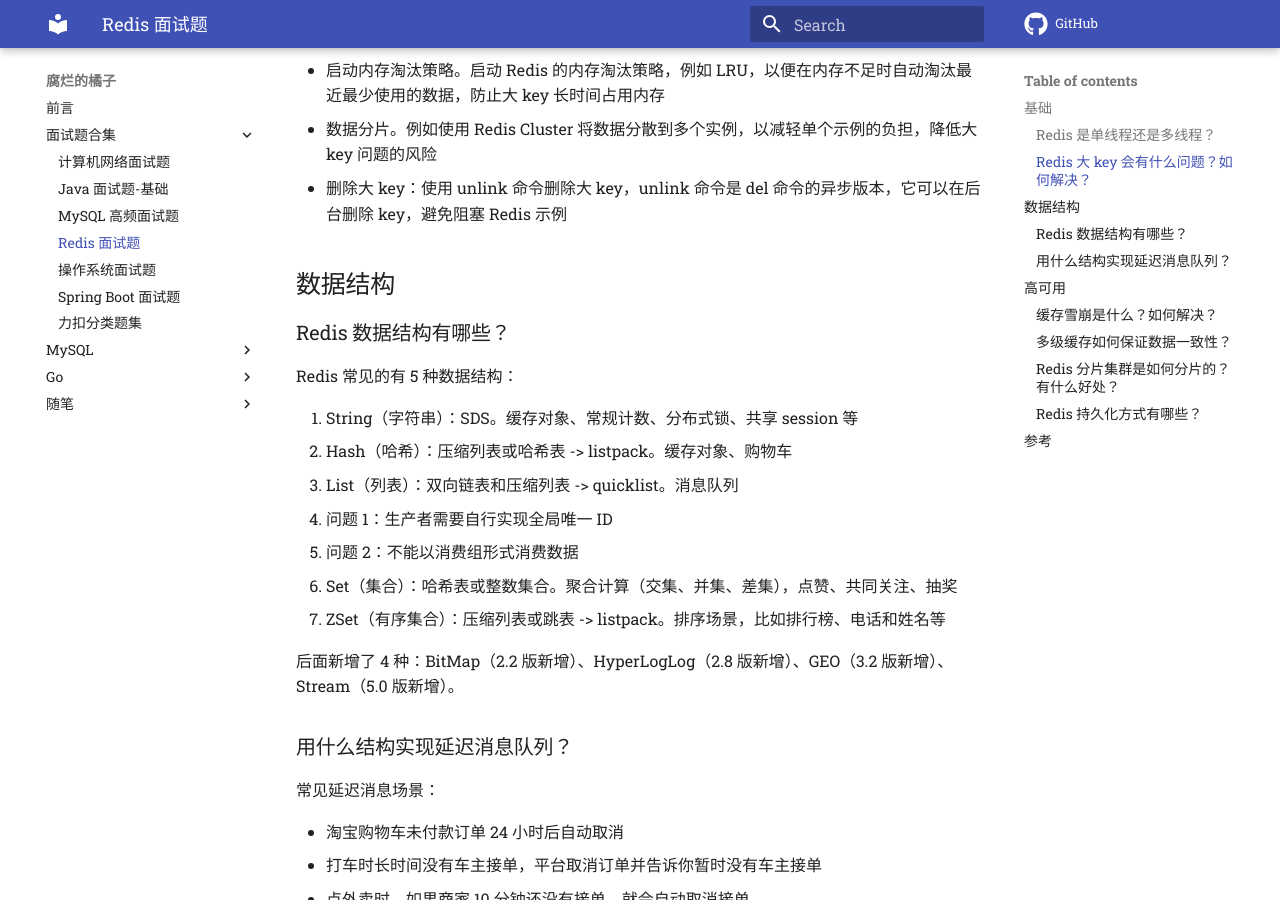
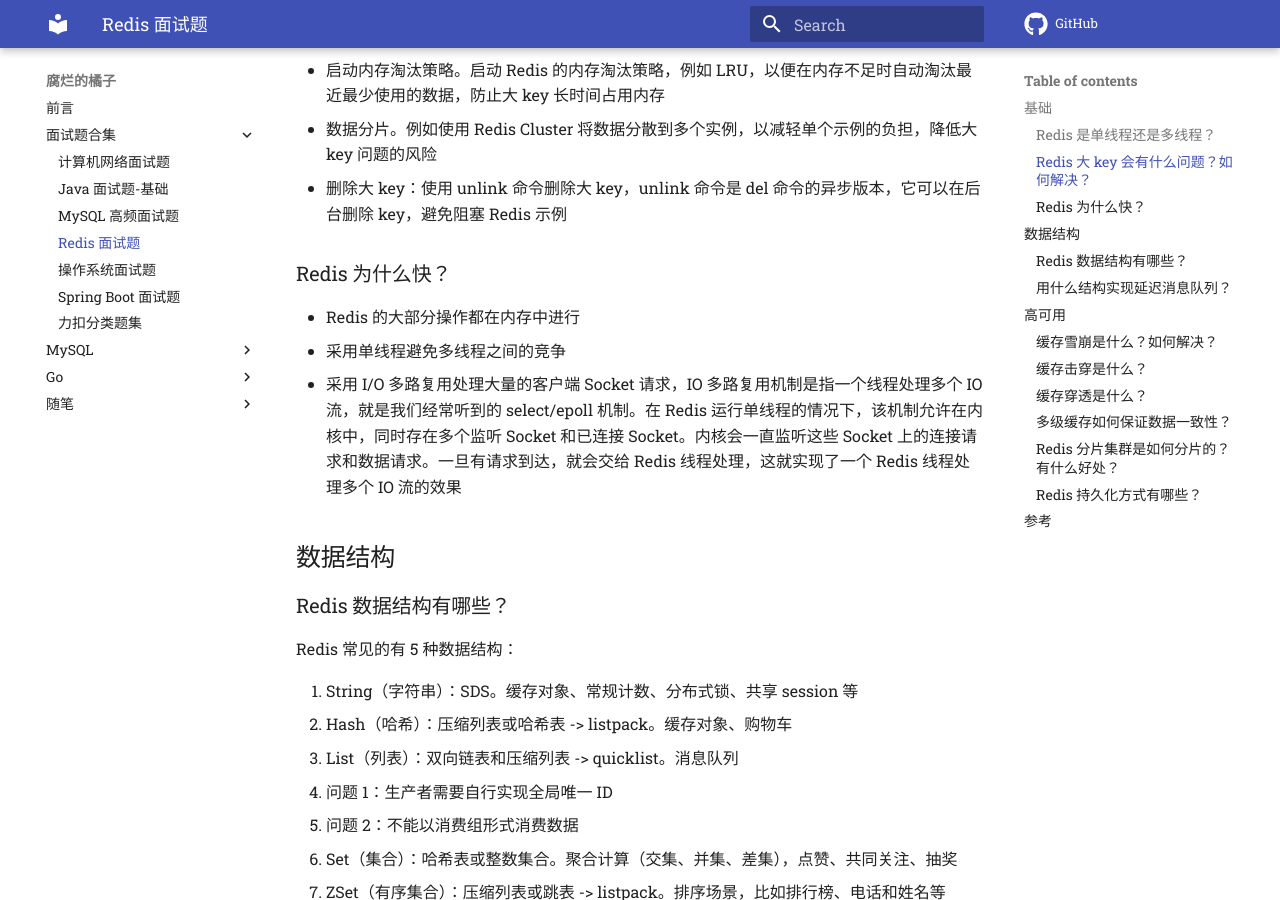
Before and after one commit to z1ming/cs-Hydra, an MkDocs documentation site: the page built from docs/文章/redis.md, in a window 1280 px wide and 900 px high, scrolled down 1007 px. Built offline with MkDocs 1.6.1 and Material for MkDocs 9.7.7, drawn with Linux system fonts in a browser that asks for light colours; comment, search, counter and statistics services are not loaded.

Commit message:
Update redis.md
Signed-off-by: Ziming Meng <zimingm94@gmail.com>

```diff
--- a/docs/文章/redis.md
+++ b/docs/文章/redis.md
@@ -26,6 +26,12 @@
 - 启动内存淘汰策略。启动 Redis 的内存淘汰策略，例如 LRU，以便在内存不足时自动淘汰最近最少使用的数据，防止大 key 长时间占用内存
 - 数据分片。例如使用 Redis Cluster 将数据分散到多个实例，以减轻单个示例的负担，降低大 key 问题的风险
 - 删除大 key：使用 unlink 命令删除大 key，unlink 命令是 del 命令的异步版本，它可以在后台删除 key，避免阻塞 Redis 示例
+
+### Redis 为什么快？
+
+- Redis 的大部分操作都在内存中进行
+- 采用单线程避免多线程之间的竞争
+- 采用 I/O 多路复用处理大量的客户端 Socket 请求，IO 多路复用机制是指一个线程处理多个 IO 流，就是我们经常听到的 select/epoll 机制。在 Redis 运行单线程的情况下，该机制允许在内核中，同时存在多个监听 Socket 和已连接 Socket。内核会一直监听这些 Socket 上的连接请求和数据请求。一旦有请求到达，就会交给 Redis 线程处理，这就实现了一个 Redis 线程处理多个 IO 流的效果
 
 ## 数据结构
 
@@ -70,6 +76,10 @@
 - redis 故障
 	- 熔断机制：直接启用服务的熔断机制，暂停业务方对缓存服务的访问，直接返回错误，不再继续访问数据库，从而降低对数据库的访问压力，保证数据库系统的正常运行，等 Redis 恢复正常后，再允许业务应用访问缓存服务。熔断机制保护了数据库的正常访问，但是暂停了业务访问缓存。
 	- 构建 Redis 缓存高可用集群：通过主从节点的方式构建 Redis 缓存高可用集群。如果 Redis 缓存的主节点故障宕机，从节点可以切换为主节点，继续提供缓存服务，避免了由于 Redis 故障宕机从而导致的缓存雪崩问题
+
+### 缓存击穿是什么？
+
+### 缓存穿透是什么？
 
 ### 多级缓存如何保证数据一致性？
 
```
